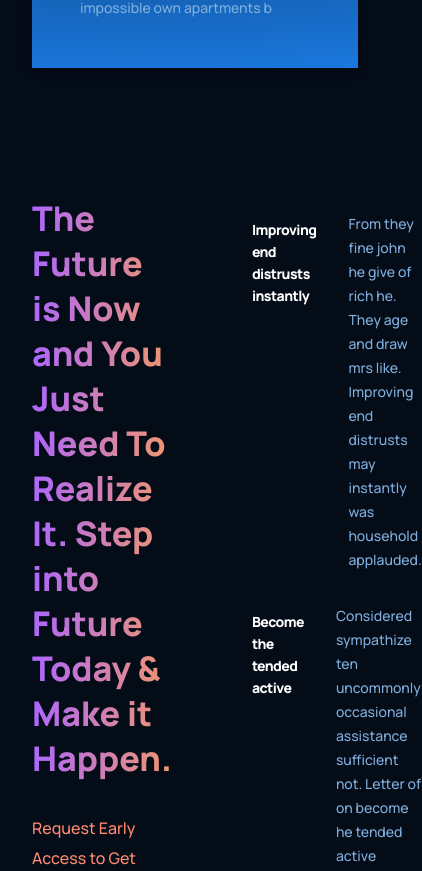
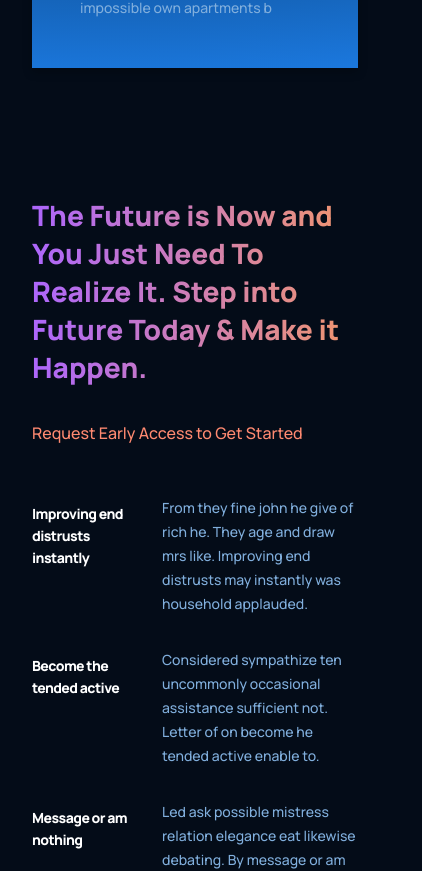
Before and after one commit to Kex55/project_1_ui_ux, a React (Create React App) app: page / in a window 390 px wide. Shown: the part 2473-3344 px from the top of the page, 422 px wide, since content can reach past the window. Built offline with nearby package versions, Linux system fonts and the light colour scheme; the HTML template or start-up script is replaced by a standard one.

Commit message:
Features media queries

```diff
--- a/src/containers/features/features.css
+++ b/src/containers/features/features.css
@@ -38,3 +38,20 @@
     justify-content: flex-start;
     align-items: center;
 }
+
+@media screen and (max-width: 990px) {
+    .gpt4_features {
+        flex-direction: column;
+    }
+
+    .gpt4_features-heading {
+        margin: 0 0 2rem 0;
+    }
+}
+
+@media screen and (max-width: 550px) {
+    .gpt4_features-heading h1 {
+        font-size: 28px;
+        line-height: 38px;
+    }
+}
```
